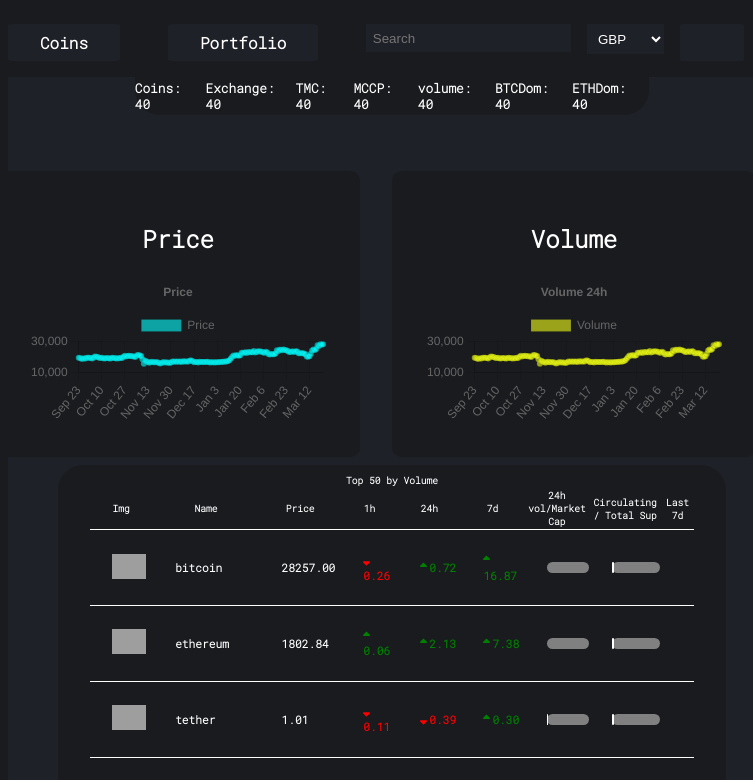
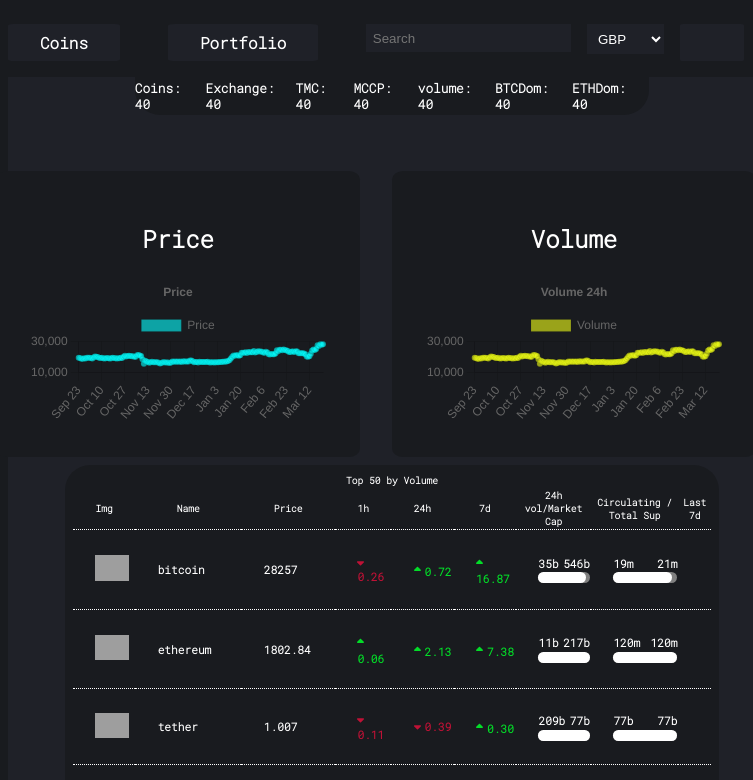
Before and after one commit to uchutanjyo/crypto-app, a React app: page / in a window 1280 px wide. Shown: the top 780 px of the page, without its empty margins (248-1001 px from the left). Built offline with nearby package versions, Linux system fonts and the light colour scheme; grey boxes are pictures that could not be loaded.

Commit message:
Implemented proper formatting of large numbers, percentage bars displaying correct data, fixed other styling

```diff
--- a/src/components/Table/Table.js
+++ b/src/components/Table/Table.js
@@ -1,4 +1,4 @@
-import React, { useMemo, useState, useEffect } from "react";
+import React, { useMemo, useEffect } from "react";
 import { Link } from "react-router-dom";
 import TableSetup from "./TableSetup";
 import {
@@ -7,8 +7,8 @@ import {
   PercentageBarWrapper,
   CoinImageContainer,
   DecreaseDiv,
-  IncreaseDiv
-
+  IncreaseDiv,
+  AbovePercentageBar,
 } from "./Table.styles";
 
 import { getCoinsData } from "../../redux/Coins/action";
@@ -17,73 +17,52 @@ import { useSelector, useDispatch } from "react-redux";
 import { FontAwesomeIcon } from "@fortawesome/react-fontawesome";
 import { faSortUp } from "@fortawesome/free-solid-svg-icons";
 import { faSortDown } from "@fortawesome/free-solid-svg-icons";
+import { formatToUnits } from "../../utils/formatToUnits";
 
 export const IncOrDecArrow = ({ value }) => {
   if (value.charAt(0) == "-") {
-    value = value.slice(1)
+    value = value.slice(1);
     return (
       <DecreaseDiv>
-      <FontAwesomeIcon icon={faSortDown} style={{marginRight: 2}}/>
-      {value}
+        <FontAwesomeIcon
+          icon={faSortDown}
+          style={{ marginRight: 4, marginBottom: 2 }}
+        />
+        {value}
       </DecreaseDiv>
-  )
+    );
   } else {
     return (
       <IncreaseDiv>
-      <FontAwesomeIcon icon={faSortUp} style={{marginRight: 2}}/>
-      {value}
+        <FontAwesomeIcon
+          icon={faSortUp}
+          style={{ marginRight: 4, marginTop: 6 }}
+        />
+        {value}
       </IncreaseDiv>
-  )
+    );
   }
-
 };
 
 export const CoinNameLink = ({ value }) => {
   const dispatch = useDispatch();
   return (
-      <Link to="/coin" onClick={() => dispatch(setCoinId(value))}>
+    <Link to="/coin" onClick={() => dispatch(setCoinId(value))}>
       {value}
     </Link>
-  )
+  );
 };
 
 const CoinImage = ({ value }) => {
   return <CoinImageContainer src={value} alt="new" />;
 };
 
-const VolOverMarketCap = ({ value }) => {
-  return (
-    <>
-      <PercentageBarWrapper background="grey">
-        <PercentageBar width={value * 0.3} background="white">
-          &nbsp;
-        </PercentageBar>
-      </PercentageBarWrapper>
-    </>
-  );
-};
-
-const CirculatingSupplyOverTotalSupply = ({ value }) => {
-  return (
-    <>
-      <PercentageBarWrapper background="grey">
-        <PercentageBar width={4.5} background="white">
-          &nbsp;
-        </PercentageBar>
-      </PercentageBarWrapper>
-    </>
-  );
-};
-
 function Table() {
   const columns = useMemo(
     () => [
       {
-        // Second group - Details
         Header: "Top 50 by Volume",
-        // Second group columns
         columns: [
-          // { Header: "#", accessor: "" },
           {
             Header: "Img",
             accessor: "image",
@@ -101,30 +80,71 @@ function Table() {
           {
             Header: "1h",
             accessor: "price_change_percentage_1h_in_currency",
-            Cell: ({ cell: { value } }) => <IncOrDecArrow value={value} />,
-
+            Cell: ({ cell: { value } }) => (
+              <IncOrDecArrow value={parseFloat(value).toFixed(2)} />
+            ),
           },
           {
             Header: "24h",
             accessor: "price_change_percentage_24h_in_currency",
-            Cell: ({ cell: { value } }) => <IncOrDecArrow value={value} />,
+            Cell: ({ cell: { value } }) => (
+              <IncOrDecArrow value={parseFloat(value).toFixed(2)} />
+            ),
           },
           {
             Header: "7d",
             accessor: "price_change_percentage_7d_in_currency",
-            Cell: ({ cell: { value } }) => <IncOrDecArrow value={value} />,
+            Cell: ({ cell: { value } }) => (
+              <IncOrDecArrow value={parseFloat(value).toFixed(2)} />
+            ),
           },
           {
             Header: "24h vol/Market Cap",
             accessor: "vol_over_market_cap",
-            Cell: ({ cell: { value } }) => <VolOverMarketCap value={value} />,
+            Cell: ({ cell: { row } }) => {
+              const width = (
+                (row.original.circulating_supply / row.original.total_supply) *
+                100
+              ).toString();
+              return (
+                <>
+                  <AbovePercentageBar>
+                    <span>{formatToUnits(row.original.total_volume)}</span>
+                    <span>{formatToUnits(row.original.market_cap)}</span>
+                  </AbovePercentageBar>
+                  <PercentageBarWrapper background="grey">
+                    <PercentageBar width={width} background="white">
+                      &nbsp;
+                    </PercentageBar>
+                  </PercentageBarWrapper>
+                </>
+              );
+            },
           },
           {
             Header: "Circulating / Total Sup",
             accessor: "circ_supply_over_total_supply",
-            Cell: ({ cell: { value } }) => (
-              <CirculatingSupplyOverTotalSupply value={value} />
-            ),
+            Cell: ({ cell: { row } }) => {
+              const width = (
+                (row.original.circulating_supply / row.original.total_supply) *
+                100
+              ).toString();
+              return (
+                <>
+                  <AbovePercentageBar>
+                    <span>
+                      {formatToUnits(row.original.circulating_supply)}
+                    </span>
+                    <span>{formatToUnits(row.original.total_supply)}</span>
+                  </AbovePercentageBar>
+                  <PercentageBarWrapper background="grey">
+                    <PercentageBar width={width} background="white">
+                      &nbsp;
+                    </PercentageBar>
+                  </PercentageBarWrapper>
+                </>
+              );
+            },
           },
           {
             Header: "Last 7d",
--- a/src/components/Table/Table.styles.js
+++ b/src/components/Table/Table.styles.js
@@ -2,13 +2,13 @@ import styled from "styled-components";
 
 export const TableWrapper = styled.div`
 
-  padding-bottom: .5em;
+  padding-bottom: 1em;
   padding-top: .5em;
-  padding-left: 2em;
-  padding-right: 2em;
+  padding-left: .5em;
+  padding-right: .5em;
   background-color: ${(props) => props.theme.colours.dark};
   border-radius: 25px 25px 0 0;
-  width: 90%;
+  width: 95%;
 `;
 
 export const CoinsTable = styled.table`
@@ -29,24 +29,12 @@ width: 10%
 
 
 export const HeaderRow = styled.tr`
-
-  /* background-color: black; */
   font-size:.6em;
   padding-left: -7em;
-
-
-`;
-
-export const Span = styled.span`
-
-  /* background-color: black; */
-    border: 1px solid;
 `;
 
 export const TableRow = styled.tr`
-
-  /* background-color: black; */
-  border-top: 1px solid white;
+  border-top: 0.001rem dotted white;
   padding-bottom: 2em;
   padding-top: 2em;
   font-size:.7em;
@@ -63,13 +51,22 @@ export const HorizLine = styled.hr`
   width: 10em
 `;
 
+export const AbovePercentageBar = styled.div`
+    /* width: ${props => props.width}%; */
+    height: 1em;
+    display: flex;
+    justify-content: space-between;
+    margin-bottom: .5em
+`;
+
+
 export const PercentageBar = styled.div`
     width: ${props => props.width}%;
     height: 1em;
     border-radius: 50px;
     background: ${props => props.background};
+    max-width: 100%
 `;
-
 
 export const PercentageBarWrapper = styled.div`
     max-width: 100px;
@@ -83,10 +80,14 @@ export const CoinImageContainer = styled.img`
     max-width: 3em;
 `;
 
+export const CoinPrice = styled.div`
+`;
+
 export const IncreaseDiv = styled.div`
-  color: green;
+  color: ${(props) => props.theme.colours.green};
 `;
 
 export const DecreaseDiv = styled.div`
-  color: red;
+  color: ${(props) => props.theme.colours.red};
+
 `;
--- a/src/components/Table/TableSetup.js
+++ b/src/components/Table/TableSetup.js
@@ -1,11 +1,16 @@
 import React, { useState } from "react";
 import { useTable, useFilters, useSortBy } from "react-table";
-import {  CoinsTable, TableRow, TableHeaderRow, TableHeader, TableCol, TableBody, HeaderRow, Span, HorizLine  } from "./Table.styles";
-import { useDispatch } from "react-redux";
+import {
+  CoinsTable,
+  TableRow,
+  TableHeaderRow,
+  TableCol,
+  TableBody,
+  HeaderRow,
+} from "./Table.styles";
 import { FontAwesomeIcon } from "@fortawesome/react-fontawesome";
 import { faSortDown } from "@fortawesome/free-solid-svg-icons";
 import { faSortUp } from "@fortawesome/free-solid-svg-icons";
-
 
 export default function TableSetup({ columns, data }) {
   const {
@@ -13,64 +18,72 @@ export default function TableSetup({ columns, data }) {
     getTableBodyProps, // table body props from react-table
     headerGroups, // headerGroups, if your table has groupings
     rows, // rows for the table based on the data passed
-    prepareRow // Prepare the row (this function needs to be called for each row before getting the row props)
-  } = useTable({
+    prepareRow, // Prepare the row (this function needs to be called for each row before getting the row props)
+  } = useTable(
+    {
       columns,
-    data
+      data,
     },
     useFilters,
-    useSortBy);
-
+    useSortBy
+  );
 
   const [filterInput, setFilterInput] = useState("");
 
-const handleFilterChange = e => {
+  const handleFilterChange = (e) => {
     const value = e.target.value || undefined;
     setFilterInput(value);
   };
 
   const sortByMessage = (header) => {
-  alert(`Sort by ${header}`)
-}
+    alert(`Sort by ${header}`);
+  };
 
   return (
     <>
       <CoinsTable {...getTableProps()}>
         <TableHeaderRow>
-
           {headerGroups.map((headerGroup, i) => (
             <HeaderRow key={i} {...headerGroup.getHeaderGroupProps()}>
               {headerGroup.headers.map((column, i) => (
-
-              <th key={i} {...column.getHeaderProps(column.getSortByToggleProps())}
+                <th
+                  key={i}
+                  {...column.getHeaderProps(column.getSortByToggleProps())}
                 >
                   {column.render("Header")}
-                {
-                column.isSorted
-                  ? column.isSortedDesc
-                    ? <FontAwesomeIcon icon={faSortUp} style={{marginLeft: 8}}/>
-                    : <FontAwesomeIcon icon={faSortDown} style={{marginLeft: 8}}/>
-                  : ""
-              }
+                  {column.isSorted ? (
+                    column.isSortedDesc ? (
+                      <FontAwesomeIcon
+                        icon={faSortUp}
+                        style={{ marginLeft: 8 }}
+                      />
+                    ) : (
+                      <FontAwesomeIcon
+                        icon={faSortDown}
+                        style={{ marginLeft: 8 }}
+                      />
+                    )
+                  ) : (
+                    ""
+                  )}
                 </th>
               ))}
             </HeaderRow>
           ))}
         </TableHeaderRow>
 
-
         <TableBody {...getTableBodyProps()}>
-
           {rows.map((row, i) => {
             prepareRow(row);
 
             return (
-
               <TableRow key={i} {...row.getRowProps()}>
                 {row.cells.map((cell, i) => {
                   return (
-                <TableCol key={i} {...cell.getCellProps()}>{cell.render("Cell")}</TableCol>
-                )
+                    <TableCol key={i} {...cell.getCellProps()}>
+                      {cell.render("Cell")}
+                    </TableCol>
+                  );
                 })}
               </TableRow>
             );
--- a/src/globalStyle.js
+++ b/src/globalStyle.js
@@ -2,11 +2,12 @@ import { createGlobalStyle } from "styled-components";
 
 export const colours = {
   navy: "#2F374B",
-  green: "#1EB88D",
+  green: "#03dc28",
   white: "#FFFFFF",
   grey: "#222A3E",
   primary5: "#F4FBF9",
   dark: "#191b1f",
+  red: "#bf1236",
   grey: "#1f2128",
 };
 
--- a/src/redux/Coins/action.js
+++ b/src/redux/Coins/action.js
@@ -1,6 +1,10 @@
 import axios from "axios";
-import { mockCoinsData } from "../MockCoinsData.js";
-import { roundNumbersAndDivide } from "../../utils/roundNumbersAndDivide.js";
+import {
+  mockCoinsData
+} from "../MockCoinsData.js";
+import {
+  roundNumbersAndDivide
+} from "../../utils/formatToUnits.js";
 
 import {
   GET_COINS_SUCCESS,
@@ -12,13 +16,14 @@ import {
 export const getCoinsData = () => async (dispatch, getState) => {
   const state = getState();
   try {
-    dispatch({ type: GET_COINS_PENDING });
-    const data  = mockCoinsData
+    dispatch({
+      type: GET_COINS_PENDING
+    });
+    const data = mockCoinsData
     // await axios(
     //   `https://api.coingecko.com/api/v3/coins/markets?vs_currency=usd&order=market_cap_desc&per_page=50&page=1&sparkline=true&price_change_percentage=1h%2C24h%2C7d`
     // );
-    roundNumbersAndDivide(data);
-    console.log(data);
+    // roundNumbersAndDivide(data);
     dispatch({
       type: GET_COINS_SUCCESS,
       payload: data,
--- /dev/null
+++ b/src/utils/formatToUnits.js
@@ -0,0 +1,11 @@
+export const formatToUnits = (number, precision) => {
+    if (number == NaN) {
+      return '∞'
+    } else {
+    const abbrev = ['', 'k', 'm', 'b', 't'];
+    const unrangifiedOrder = Math.floor(Math.log10(Math.abs(number)) / 3)
+    const order = Math.max(0, Math.min(unrangifiedOrder, abbrev.length -1 ))
+    const suffix = abbrev[order];
+    return (number / Math.pow(10, order * 3)).toFixed(precision) + suffix;
+    }
+  }
--- a/src/utils/roundNumbersAndDivide.js
+++ /dev/null
@@ -1,26 +0,0 @@
-
-// refactor this soon
-export const roundNumbersAndDivide = (data) => {
-    data.forEach((coin) => {
-      coin.vol_over_market_cap = coin.total_volume / coin.market_cap;
-
-      coin.circ_supply_over_total_supply = coin.circulating_supply / coin.total_supply;
-
-      coin.price_change_percentage_7d_in_currency = parseFloat(
-        coin.price_change_percentage_7d_in_currency
-      ).toFixed(2);
-
-      coin.price_change_percentage_1h_in_currency = parseFloat(
-        coin.price_change_percentage_1h_in_currency
-      ).toFixed(2);
-
-      coin.price_change_percentage_24h_in_currency = parseFloat(
-        coin.price_change_percentage_24h_in_currency
-      ).toFixed(2);
-
-      coin.price_change_percentage_24h_in_currency = parseFloat(
-        coin.price_change_percentage_24h_in_currency
-      ).toFixed(2);
-      coin.current_price = parseFloat(coin.current_price).toFixed(2);
-    });
-  };
```
Also changed, not shown: src/utils/api.js (deleted, +0 -11 lines). Lines whose indentation alone changed are shown as unchanged.
